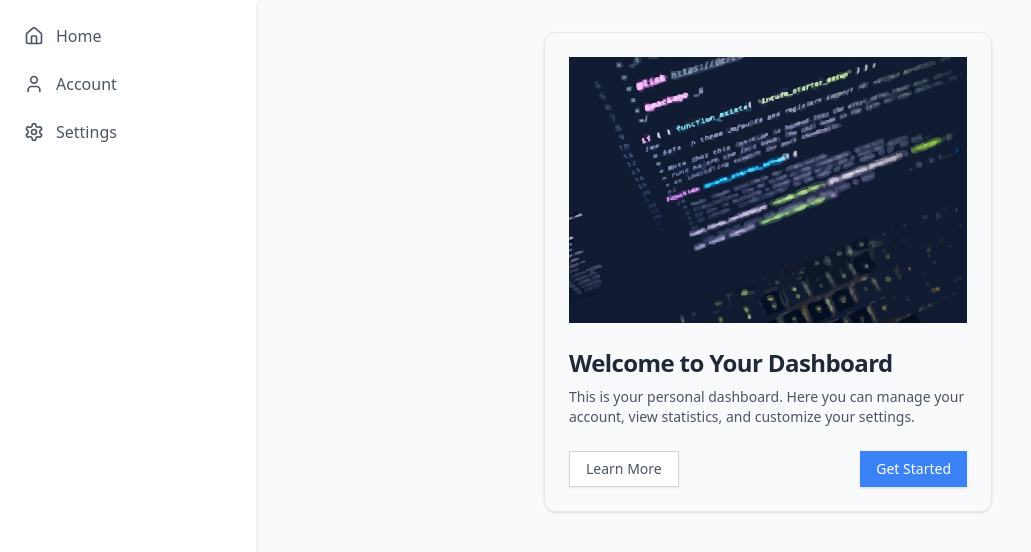
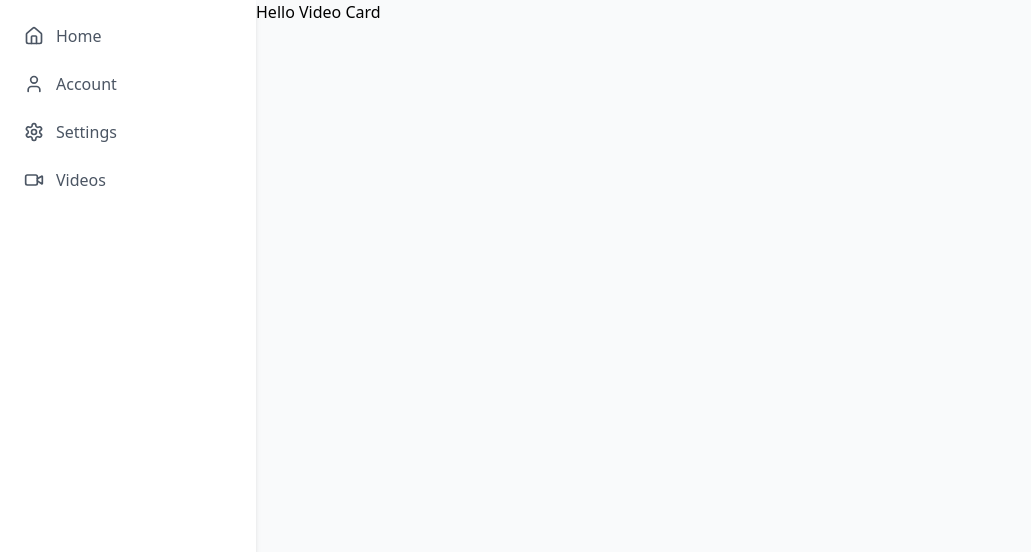
Before and after one commit to EdwinTJ/ytComments, a React (Vite) app in the folder frontend/: page / in a window 1280 px wide. Shown: the top 552 px of the page, without its empty margins (0-1031 px from the left). Built offline with nearby package versions, Linux system fonts and the light colour scheme.

Commit message:
F: Add new Icon, B:updated .gitignore

```diff
--- a/frontend/src/Route.tsx
+++ b/frontend/src/Route.tsx
@@ -8,11 +8,11 @@ const router = createBrowserRouter([
     children: [
       {
         path: "/",
-        element: <Dashboard />,
+        element: <h1>Hello Video Card</h1>,
       },
       {
         path: "/videos",
-        element: <h1>Hello Video Card</h1>,
+        element: <Dashboard />,
       },
     ],
   },
--- a/frontend/src/components/Navbar.tsx
+++ b/frontend/src/components/Navbar.tsx
@@ -1,5 +1,5 @@
 import { Link } from "react-router-dom";
-import { HomeIcon, UserIcon, SettingsIcon } from "lucide-react";
+import { HomeIcon, UserIcon, SettingsIcon, VideoIcon } from "lucide-react";
 export default function Navbar() {
   return (
     <>
@@ -16,7 +16,7 @@ export default function Navbar() {
           </li>
           <li>
             <Link
-              to="/videos"
+              to="/"
               className="flex items-center p-2 text-gray-600 rounded hover:bg-gray-100"
             >
               <UserIcon className="w-5 h-5 mr-3" />
@@ -32,6 +32,15 @@ export default function Navbar() {
               Settings
             </Link>
           </li>
+          <li>
+            <Link
+              to="/videos"
+              className="flex items-center p-2 text-gray-600 rounded hover:bg-gray-100"
+            >
+              <VideoIcon className="w-5 h-5 mr-3" />
+              Videos
+            </Link>
+          </li>
         </ul>
       </nav>
     </>
```
Also changed, not shown: 1 other file (tests, documents, lock files or other folders).
